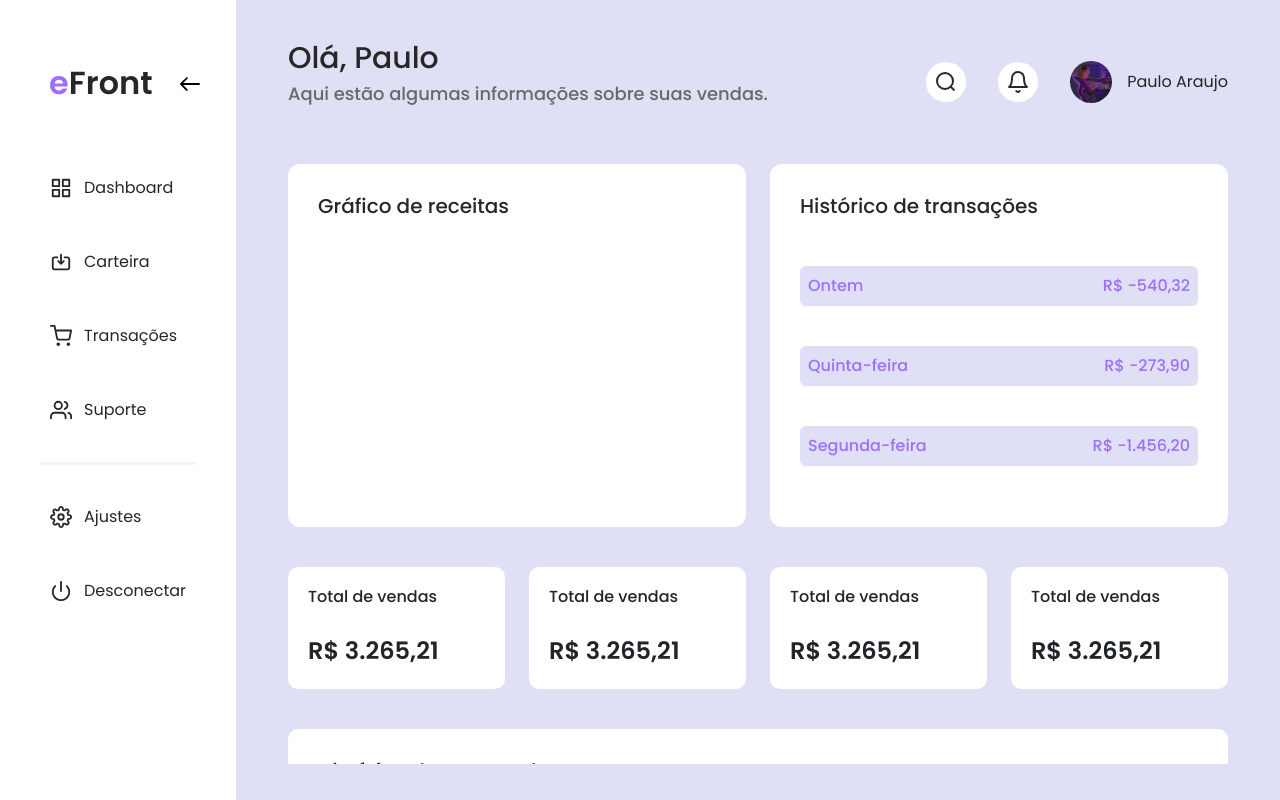
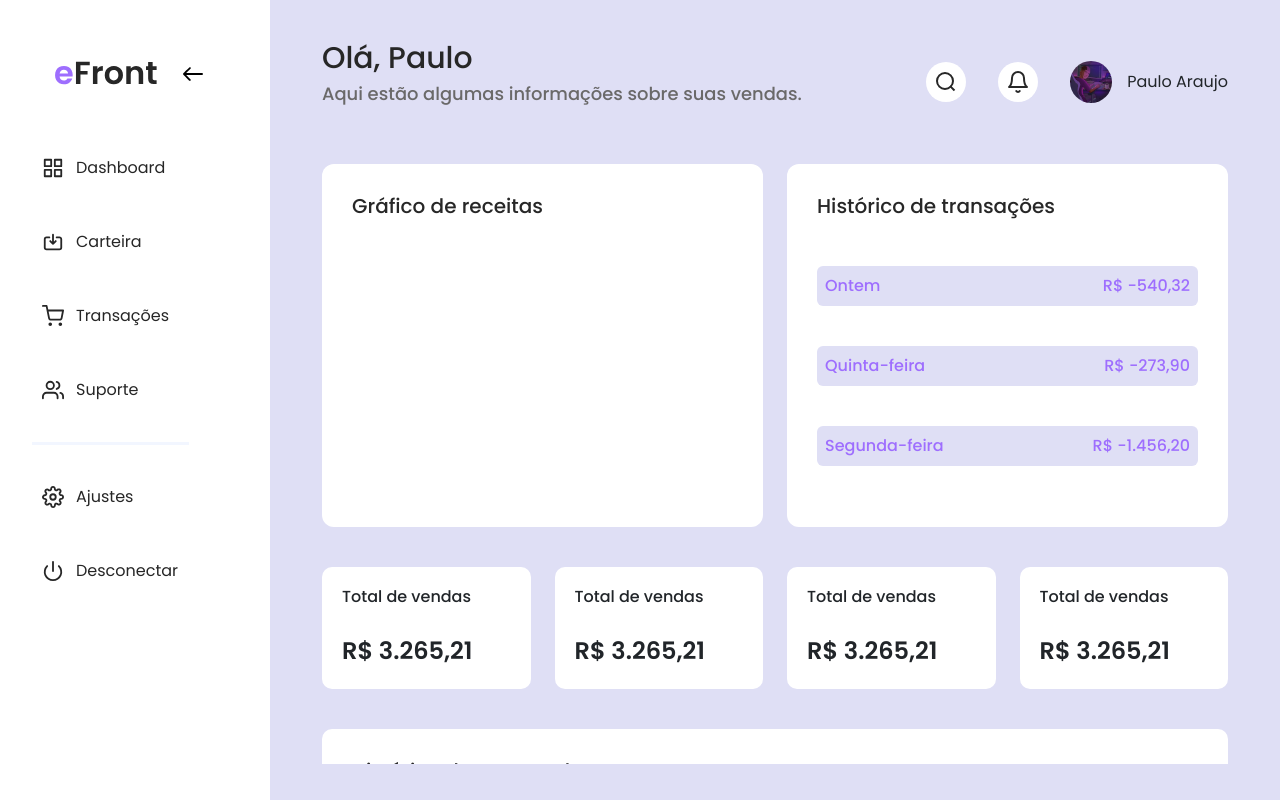
Before and after one commit to Paraujodev/ProjectReact-Task1, a React (Vite) app in the folder efront-project/: page / in a window 1280 px wide. Built offline with nearby package versions, Linux system fonts and the light colour scheme.

Commit message:
alterações no menu

```diff
--- a/efront-project/src/components/navbar/navbar.jsx
+++ b/efront-project/src/components/navbar/navbar.jsx
@@ -9,6 +9,7 @@ import Settings from '../../assets/settings.svg';
 import Logof from '../../assets/power.svg';
 import ArrowRight from '../../assets/arrow-right.svg';
 import ArrowLeft from '../../assets/arrow-left.svg';
+import LogoMini from '../../assets/favicon.png';
 
 
 export default function Navbar() {
@@ -21,7 +22,7 @@ export default function Navbar() {
     return (
         <nav className={isOpen ? "open" : "close"}>
             <div className='imageLogo'>
-                <a href="/"> <img src={Logo} alt="Logo do Site" />
+                <a href="/"> <img src={isOpen ? Logo : LogoMini} alt="Logo" />
                 </a>
                 <button className='toggle-btn' onClick={toggleSider}>
                     <img src={isOpen ? ArrowLeft : ArrowRight} alt={isOpen ? "Fechar menu" : "Abrir menu"}
@@ -31,34 +32,34 @@ export default function Navbar() {
             <ul>
                 <li>
                     <a href="/"> <img src={DashboardImage} alt='logo dashboard' />
-                        {isOpen && <span>Dashboard</span>}
+                        <span>Dashboard</span>
                     </a>
                 </li>
                 <li>
                     <a href="/wallet"> <img src={Wallet} alt='logo carteira' />
-                        {isOpen && <span>Carteira</span>}
+                        <span>Carteira</span>
                     </a>
                 </li>
                 <li>
                     <a href="/transactions"> <img src={Transations} alt='logo transações' />
-                        {isOpen && <span>Transações</span>}
+                        <span>Transações</span>
                     </a>
                 </li>
                 <li>
                     <a href="/support"> <img src={Support} alt='logo suporte' />
-                        {isOpen && <span>Suporte</span>}
+                        <span>Suporte</span>
                     </a>
                 </li>
                 <div className="divider"></div>
                 <li>
                     <a href="/settings"> <img src={Settings} alt='logo ajustes' />
-                        {isOpen && <span>Ajustes</span>}
+                        <span>Ajustes</span>
                     </a>
                 </li>
                 <div className='logofPage'>
                     <li>
                         <a href="/logof"> <img src={Logof} alt='logo desconectar' />
-                            {isOpen && <span>Desconectar</span>}
+                            <span>Desconectar</span>
                         </a>
                     </li>
                 </div>
--- a/efront-project/src/components/navbar/style-navbar.scss
+++ b/efront-project/src/components/navbar/style-navbar.scss
@@ -1,17 +1,23 @@
 nav {
-    padding: 60px 40px;
+    padding: 60px 0 0 0;
     display: flex;
     align-items: start;
     flex-direction: column;
     background: #FFFFFF;
     height: 100vh;
     min-height: 600px;
+    transition: width 0.3s ease;
+    z-index: 10;
 
-    .open {
+    ul,li,a,span {
+        transition: all 1s ease;
+    }
+
+    &.open {
         width: 270px;
 
         ul {
-            li{
+            li {
                 width: 100%;
                 padding: 10px 10px;
             }
@@ -19,34 +25,52 @@ nav {
 
         .toggle-btn {
             align-self: flex-end;
+            margin-left: 20px;
         }
 
-        span{
+        span {
             margin-left: 12px;
+        }
+
+        .imageLogo {
+            width: 120px;
+            transition: width 0.3s ease;
         }
     }
 
-    .close {
-        ul{
+    &.close {
+        width: 170px;
+
+        img {
+            height: 40px;
+        }
+
+        ul {
             li {
                 width: fit-content;
                 padding: 10px;
                 margin: 0 auto;
                 display: flex;
                 justify-content: center;
+
+                span {
+                    display: none;
                 }
             }
         }
 
         .imageLogo {
-        margin: 0 0 60px 10px;
+            transition: width 0.3s ease;
         }
+    }
+
+
 
     .toggle-btn {
         background: none;
         border: none;
         cursor: pointer;
-    margin: 10px 0;
+        margin: 0 auto;
 
         img {
             width: 20px;
@@ -54,17 +78,16 @@ nav {
         }
     }
 
-.imageLogo{
-    margin: 0 0 60px 10px;
+    .imageLogo {
+        margin: 0 0 60px 55px;
         display: flex;
         justify-content: space-between;
         align-items: center;
-    width: 100%;
+        width: 75%;
     }
 
     ul {
-        width: 100%;
-        padding: 0px;
+        width: 70%;
         display: flex;
         flex-direction: column;
         gap: 30px;
```
Lines whose indentation alone changed are shown as unchanged.
